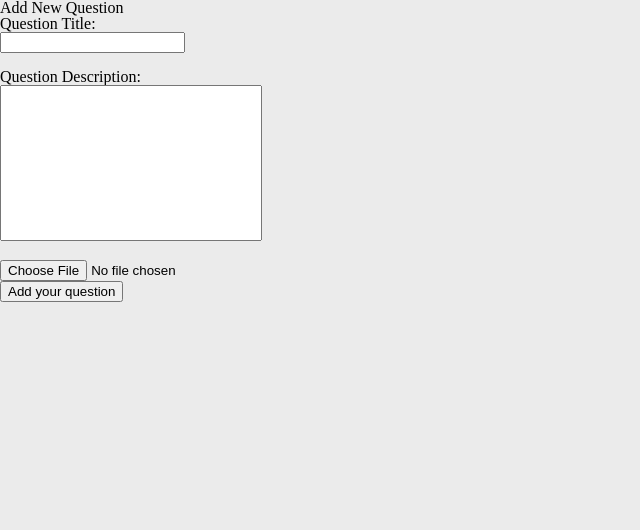
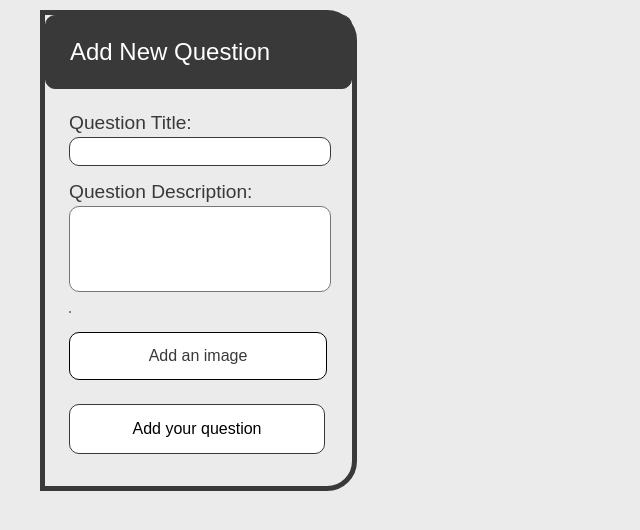
Before and after one commit to wikuuu1/ask-mate-python-html, a Flask app: page /add-question in a window 1280 px wide. Shown: the top 530 px of the page, without its empty margins (0-640 px from the left). Run offline with Flask 2, Linux system fonts and the light colour scheme.

Commit message:
Changed form layouts, added 'AskMate' logo at the top of forms

```diff
--- a/static/style.css
+++ b/static/style.css
@@ -103,9 +103,9 @@ select {
     background-color: rgb(255,255,255);
     border-collapse: collapse;
     border: rgb(57,57,57) 5px solid;
-    border-left-width: 0px;
+    border-left-width: 0;
     width: 90%;
-    border-radius: 0px 30px 30px 0px;
+    border-radius: 0 30px 30px 0;
 }
 
 #question-title{
@@ -192,7 +192,7 @@ select {
 
 #question-container {
     border: 10px solid #1C6EA4;
-    border-radius: 0px 40px 40px 0px;
+    border-radius: 0 40px 40px 0;
     height: 300px;
     width: 1500px;
 }
@@ -273,3 +273,101 @@ select {
     padding-left: 15px;
     float: left;
 }
+
+/*FORMS LAYOUT*/
+div.form_layout {
+    display: block;
+    position: absolute;
+    left: 30px;
+    font-family: Arial, monospace;
+    margin: 10px;
+    font-size: 1rem;
+    border: rgb(57,57,57) 5px solid;
+    width: 24vw;
+    border-radius: 0 30px 30px 0;
+}
+
+h1.action_title {
+    padding: 3vh;
+    background: rgb(57,57,57);
+    border: 1px solid rgb(57,57,57);
+    color: white;
+    border-radius: 10px;
+    font-size: 1.5rem;
+
+}
+input {
+    font-family: Arial, monospace;
+    border-radius: 10px;
+    width: 20vw;
+    border: 1px solid rgb(57,57,57);
+    font-size: 1em;
+}
+
+form {
+    padding: 3vh;
+}
+
+input[type=text]{
+    margin-top: 5px;
+    line-height: 25px;
+}
+/*label[for=question_description]
+ */
+label {
+    font-size: 1.2em;
+    color: rgb(57,57,57);
+
+}
+form textarea {
+    margin-top: 5px;
+    width: 20vw;
+    height: 10vh;
+    border-radius: 10px;
+    font-size: 1em;
+}
+
+input[type=submit] {
+    background: white;
+    padding: 15px 20px;
+    margin: 8px 0;
+}
+
+input[type="submit"]:hover {
+    background: rgb(255, 159, 24);
+    border: 0;
+    transition: 0.3s;
+    font-size: 1em;
+    font-weight: bold;
+    color: rgb(57,57,57);
+    cursor: pointer;
+}
+
+input[type="file"] {
+      height: 0;
+      overflow: hidden;
+      width: 0;
+}
+
+input[type="file"] + label {
+    width: 20vw;
+    display: block;
+    background: white;
+    padding: 15px 0;
+    border: 1px solid rgb(0,0,0);
+    border-radius: 10px;
+    color: rgb(57,57,57);
+    font-size: 1em;
+    text-align: center;
+
+}
+
+input:hover + label{
+    background: rgb(255, 159, 24);
+    border: 0;
+    transition: 0.3s;
+    font-size: 1em;
+    font-weight: bold;
+    color: rgb(57,57,57);
+    cursor: pointer;
+}
--- a/templates/add_question.html
+++ b/templates/add_question.html
@@ -1,14 +1,24 @@
 {% extends 'base.html' %}
 {% block title%}Add new question{% endblock %}
+{% block content %}
 
-{% block content %}
-        <h1>Add New Question</h1>
+
+
+    <div class="form_layout">
+
+        <h1 class="action_title">Add New Question</h1>
+
         <form action="{{ url_for('add_question') }}" enctype="multipart/form-data" method="POST">
             <label for="question_title">Question Title:</label><br>
             <input type="text" id="question_title" name="new_question"><br><br>
             <label for="question_description">Question Description:</label><br>
             <textarea name="question_description" id="question_description" rows="10" cols="30" style="resize: none"></textarea><br><br>
-            <input type="file" name="image"><br>
+
+            <input type="file" id="file" name="image"/>
+            <label for="file" class="btn">Add an image</label><br>
+
             <input type="submit" value="Add your question">
+
         </form>
+    </div>
 {% endblock %}
--- a/templates/display_question.html
+++ b/templates/display_question.html
@@ -106,7 +106,7 @@
         </div>
         <p>Comments to answer:</p>
         {% set outer_loop = loop %}
-        {{ outer_loop }}
+
         {% for a_comment in answers_comments[outer_loop.index - 1] %}
             <br>
             comment id: {{ a_comment.id }}<br>
--- a/templates/edit_answer.html
+++ b/templates/edit_answer.html
@@ -2,7 +2,7 @@
 {% block title%}Edit an answer{% endblock %}
 
 {% block content %}
-        <h1>Edit an answer</h1>
+        <h1 class="action_title">Edit an answer</h1>
         <form action="{{ url_for('edit_answer_post', answer_id=answer.id) }}" method="POST">
             <label for="edit_answer_message">Answer Description:</label><br>
             <textarea name="edit_answer_message" id="edit_answer_message" rows="10" cols="30" style="resize: none">{{ answer['message'] }}</textarea><br><br>
--- a/templates/list.html
+++ b/templates/list.html
@@ -7,7 +7,7 @@
             <tr>
                 <td style="vertical-align: middle; width: 337px">
                     <a href="/">
-                        <div  id="logo-container"></div>
+                        <div id="logo-container"></div>
                     </a>
                 </td>
                 <td style="vertical-align: bottom; padding-bottom: 2rem; padding-right: 2.5rem">
```
Also changed, not shown: templates/answer.html (+13 -8 lines), templates/comment_to_answer.html (+11 -6 lines), templates/edit_question.html (+8 -1 lines).
